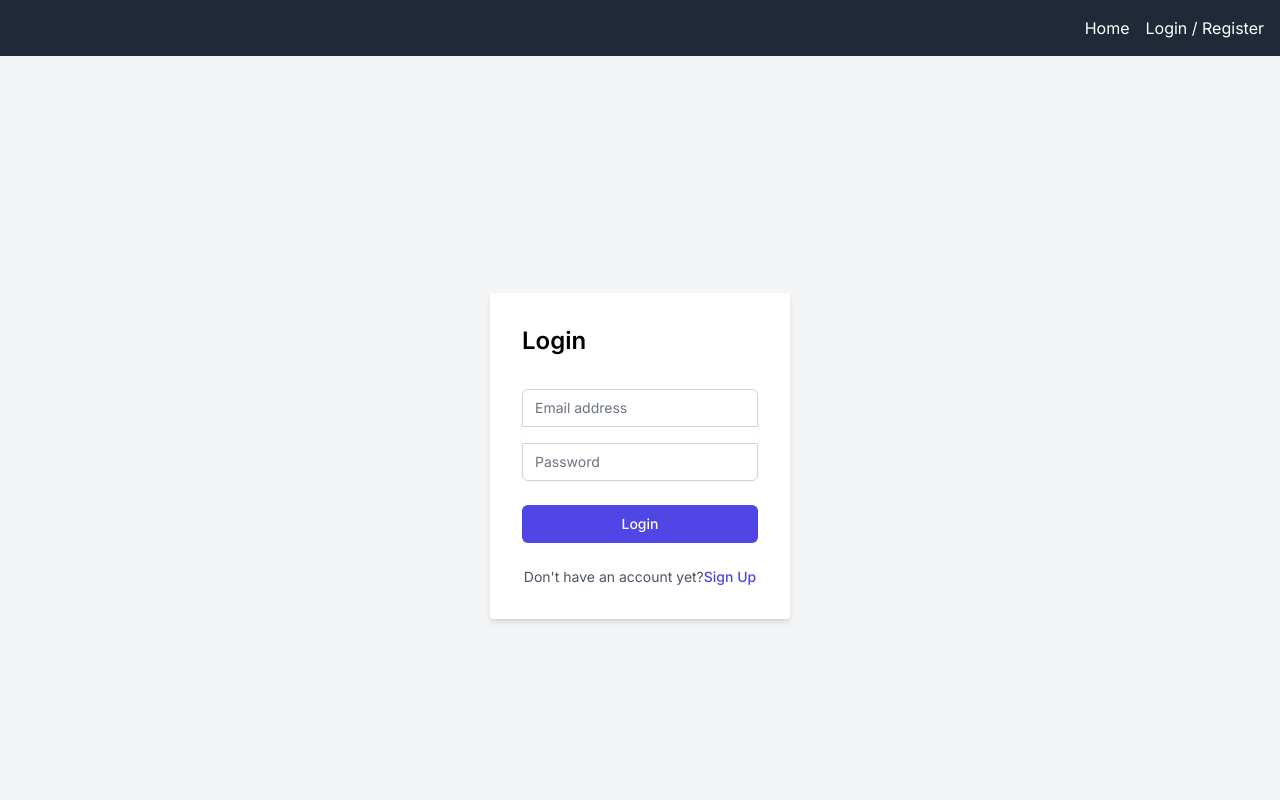
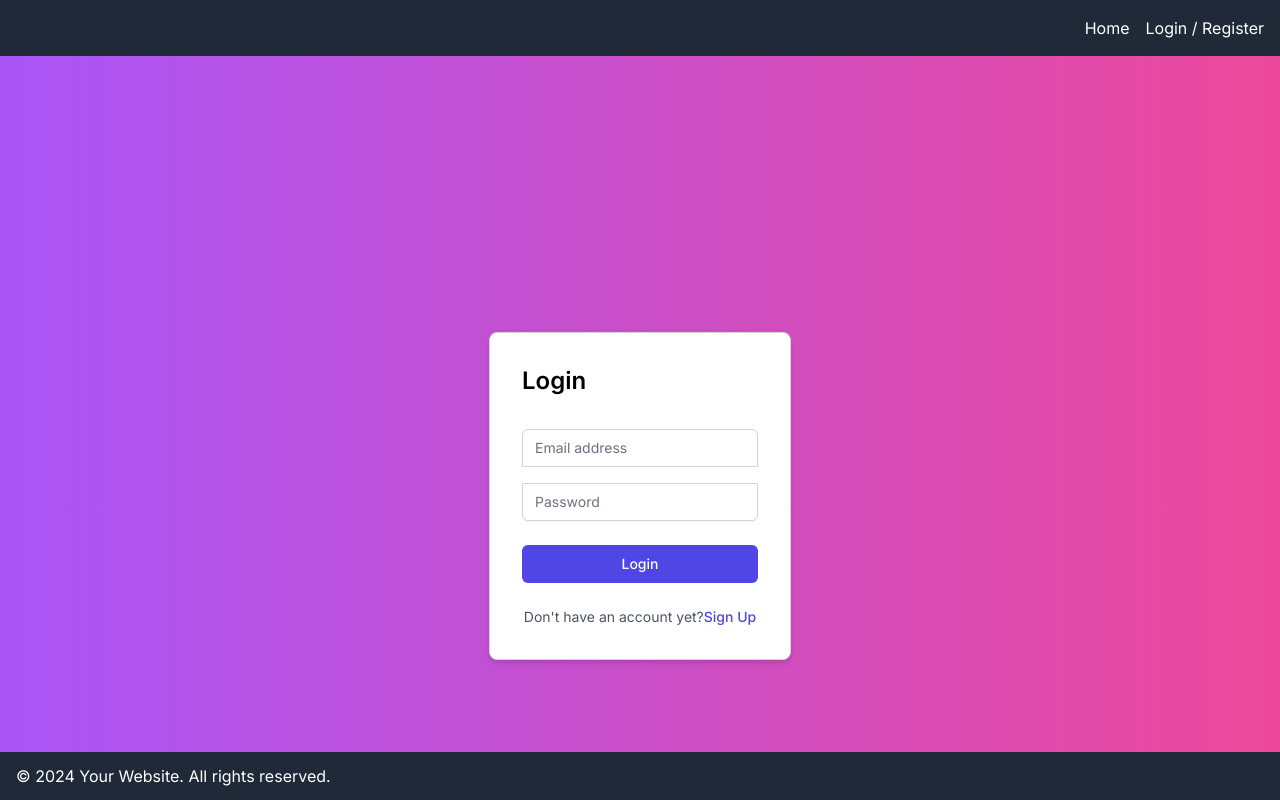
Before and after one commit to akash4444/NEXTJS, a Next.js app in the folder my-app/: page /login in a window 1280 px wide. Shown: the top 800 px of the page. Built offline with nearby package versions, Linux system fonts and the light colour scheme; no server answers; sample sign-in values are in the browser's storage.

Commit message:
header footer changes

```diff
--- a/my-app/src/app/CommonComponents/Navbar.jsx
+++ b/my-app/src/app/CommonComponents/Navbar.jsx
@@ -25,7 +25,7 @@ const Navbar = () => {
   };
 
   return (
-    <nav className="bg-gray-800 py-4">
+    <nav className="bg-gray-800 text-white fixed top-0 w-full py-4 z-10">
       {logoutModal && (
         <AlertModal
           open={logoutModal}
--- a/my-app/src/app/layout.js
+++ b/my-app/src/app/layout.js
@@ -23,7 +23,17 @@ export default function RootLayout({ children, ...rest }) {
           <Providers>
             <AuthGuard>
               <Navbar />
-              {children}
+              <div className="p-24 bg-gradient-to-r from-purple-500 to-pink-500">
+                {children}
+              </div>
+              <footer className="bg-gray-800 text-white fixed bottom-0 w-full z-999999">
+                <div className="container mx-auto px-4 py-3">
+                  <p>
+                    &copy; {new Date().getFullYear()} Your Website. All rights
+                    reserved.
+                  </p>
+                </div>
+              </footer>
             </AuthGuard>
           </Providers>
         </SessionProvider>
--- a/my-app/src/app/login/page.js
+++ b/my-app/src/app/login/page.js
@@ -52,8 +52,8 @@ const Login = () => {
     }
   };
   return (
-    <div className="min-h-screen bg-gray-100 flex justify-center items-center">
-      <div className="bg-white p-8 rounded shadow-md">
+    <div className="min-h-screen flex justify-center items-center">
+      <div className="p-8  bg-white rounded shadow-md rounded-lg border border-gray-300">
         <h2 className="text-2xl font-semibold mb-4">Login</h2>
         <Formik
           initialValues={{ email: "", password: "" }}
--- a/my-app/src/app/page.js
+++ b/my-app/src/app/page.js
@@ -3,8 +3,10 @@ import HomeComp from "./CommonComponents/Home";
 
 export default function Home() {
   return (
-    <main className="flex min-h-screen flex-col items-center justify-between p-24">
-      <HomeComp />
-    </main>
+    <>
+      <main className="flex min-h-screen flex-col items-center justify-between p-24">
+        <HomeComp />
+      </main>
+    </>
   );
 }
--- a/my-app/src/app/register/page.js
+++ b/my-app/src/app/register/page.js
@@ -55,8 +55,8 @@ const Register = () => {
     router.push("/login");
   };
   return (
-    <div className="min-h-screen flex items-center justify-center bg-gray-50 py-12 px-4 sm:px-6 lg:px-8">
-      <div className="max-w-md w-full space-y-8">
+    <div className="min-h-screen flex items-center justify-center  py-12 px-4 sm:px-6 lg:px-8">
+      <div className="max-w-md w-full bg-white space-y-8 p-8 shadow-md rounded-lg border border-gray-300">
         <div>
           <h1 className="text-center text-3xl font-bold text-gray-900">
             Register
```
